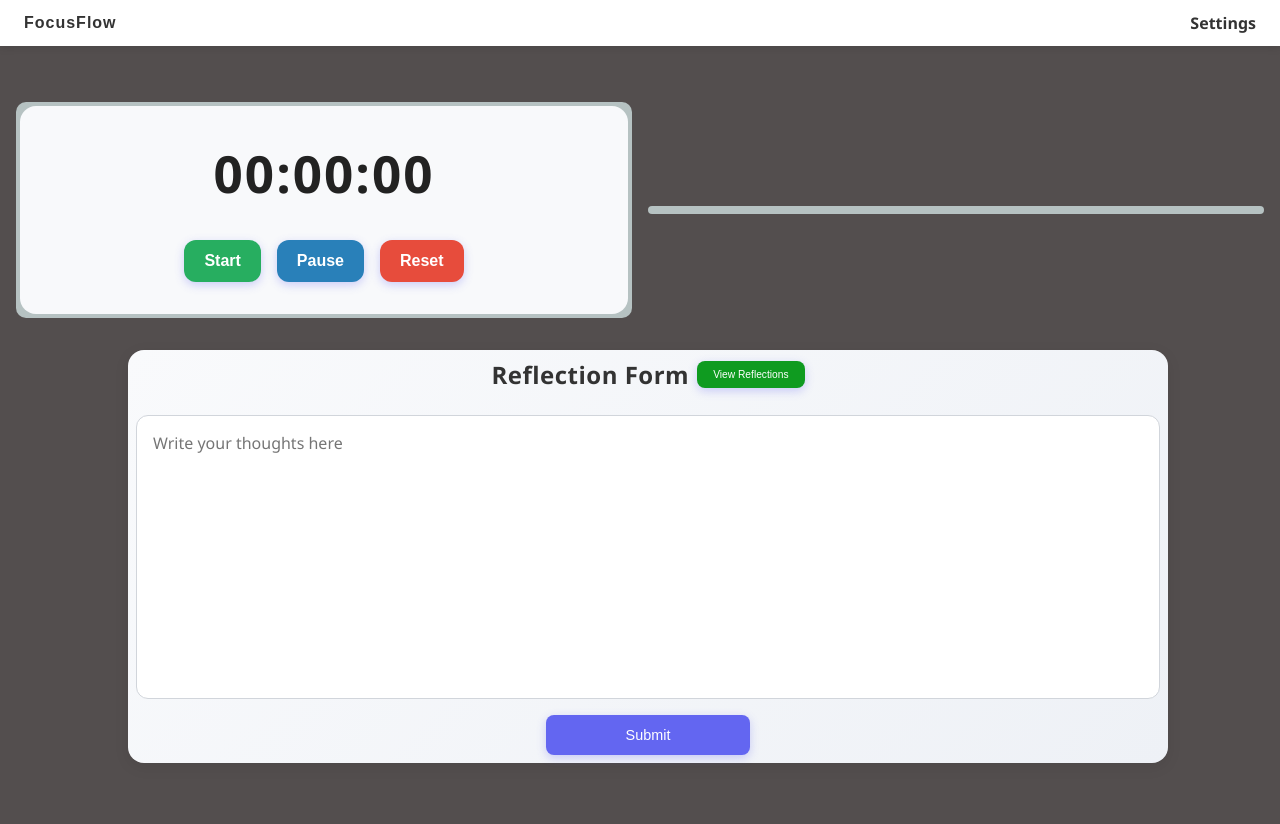
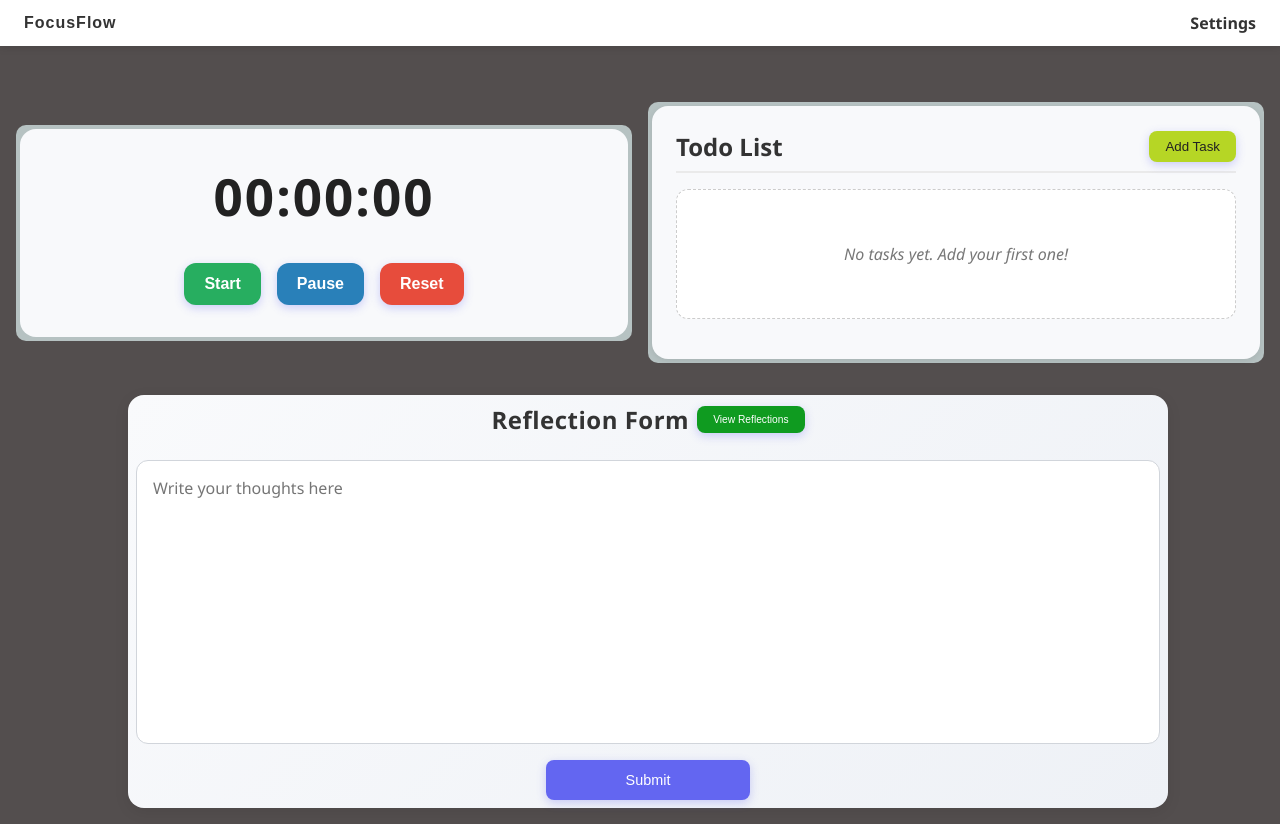
Before and after one commit to Muelvzz/FocusFlow, a React (Vite) app in the folder frontend/: page / in a window 1280 px wide. Before the commit the page ends 800 px from the top, so only its background shows below. Built offline with nearby package versions, Linux system fonts and the light colour scheme.

Commit message:
todolist section v.1

```diff
--- a/frontend/src/sections-css/timer.css
+++ b/frontend/src/sections-css/timer.css
@@ -6,11 +6,6 @@
     background: #f8f9fb;
     border-radius: 1rem;
     padding: 2rem 1.5rem;
-}
-
-.timer-container:hover {
-    transform: translateY(-2px);
-    box-shadow: 0 6px 20px rgba(0, 0, 0, 0.15);
 }
 
 .timer-display h1 {
--- /dev/null
+++ b/frontend/src/sections-css/todolist.css
@@ -0,0 +1,115 @@
+/* Main Container */
+.todolist-container {
+    background: #f8f9fb;
+    border-radius: 1rem;
+    padding: 1.5rem;
+    color: #222;
+    box-shadow: 0 2px 6px rgba(0, 0, 0, 0.08);
+    display: flex;
+    flex-direction: column;
+    gap: 1rem;
+    transition: all 0.3s ease;
+}
+
+/* Header */
+.todolist-header {
+    display: flex;
+    justify-content: space-between;
+    align-items: center;
+    border-bottom: 2px solid #eaeaea;
+    padding-bottom: 0.5rem;
+}
+
+.todolist-header h2 {
+    font-size: 1.5rem;
+    font-weight: 600;
+    color: #333;
+}
+
+/* Add Task Button */
+.add-task-btn {
+    background-color: #b6d625;
+    border: none;
+    padding: 0.5rem 1rem;
+    border-radius: 0.5rem;
+    color: #222;
+    font-weight: 500;
+    cursor: pointer;
+    transition: all 0.3s ease;
+}
+
+.add-task-btn:hover {
+    background-color: #a2c11f;
+    transform: scale(1.05);
+}
+
+/* Input Container */
+.todolist-input-container {
+    margin-top: 0.8rem;
+    display: flex;
+    gap: 0.75rem;
+    align-items: center;
+    width: 100%;
+    animation: fadeIn 0.3s ease-in;
+}
+
+/* Input Field */
+.todolist-input {
+    width: 100%;
+    padding: 0.6rem 1rem;
+    border: 1.5px solid #ccc;
+    border-radius: 0.5rem;
+    outline: none;
+    font-size: 0.95rem;
+    transition: border 0.2s ease;
+}
+
+.todolist-input:focus {
+    border-color: #b6d625;
+    box-shadow: 0 0 4px rgba(182, 214, 37, 0.4);
+}
+
+/* Add Button */
+.add-btn {
+    background-color: #27ae60;
+    color: #fff;
+    border: none;
+    padding: 0.6rem 1rem;
+    font-size: 0.9rem;
+    font-weight: 500;
+    border-radius: 0.5rem;
+    cursor: pointer;
+    transition: all 0.3s ease;
+}
+
+.add-btn:hover {
+    background-color: #219150;
+    transform: scale(1.05);
+}
+
+/* Content Section */
+.todolist-content {
+    min-height: 6rem;
+    display: flex;
+    align-items: center;
+    justify-content: center;
+    border: 1.5px dashed #ccc;
+    border-radius: 0.75rem;
+    background: #fff;
+    color: #777;
+    font-style: italic;
+    padding: 1rem;
+}
+
+/* Footer */
+.todolist-footer {
+    text-align: right;
+    font-size: 0.85rem;
+    color: #888;
+}
+
+/* Animations */
+@keyframes fadeIn {
+    from { opacity: 0; transform: translateY(-5px); }
+    to { opacity: 1; transform: translateY(0); }
+}
--- a/frontend/src/sections/MainDashboard.jsx
+++ b/frontend/src/sections/MainDashboard.jsx
@@ -1,5 +1,6 @@
 import Timer from './Timer'
 import Reflection from './Reflection'
+import TodoList from './TodoList'
 import '../sections-css/main-dashboard.css'
 
 export default function MainDashboard() {
@@ -10,6 +11,7 @@ export default function MainDashboard() {
                     <Timer/>
                 </div>
                 <div className="right-panel">
+                    <TodoList/>
                 </div>
             </div>
             <div className="bottom-panel">
--- a/frontend/src/sections/Reflection.jsx
+++ b/frontend/src/sections/Reflection.jsx
@@ -56,18 +56,19 @@ export default function Reflection() {
         }
     }
 
+    // editing certain entries in the modal
     const handleEditClick = (index) => {
         setEditIndex(index)
         setEditValue(inputList[index])
         setShowEditModal(true)
     }
 
-    // tracks the input of the user in the form
+    // tracks the edit input of the user
     const handleUpdateChange = (e) => {
         setEditValue(e.target.value)
     }
 
-    // handles the input of the user when they press 'submit'
+    // handles the edit input of the user when they press 'submit'
     const handleUpdate = (e) => {
         e.preventDefault();
 
--- /dev/null
+++ b/frontend/src/sections/TodoList.jsx
@@ -0,0 +1,41 @@
+import { useState } from 'react'
+import '../sections-css/todolist.css'
+
+export default function TodoList() {
+    const [addButton, setAddButton] = useState(false)
+
+    return (
+        <div className="todolist-container">
+            <div className="todolist-header">
+                <div className="left-header">
+                    <h2>Todo List</h2>
+                </div>
+                <div className="right-header">
+                    <button
+                        className="add-task-btn"
+                        onClick={() => setAddButton(!addButton)}
+                    >
+                        {addButton ? "Hide Panel" : "Add Task"}
+                    </button>
+                </div>
+            </div>
+
+            {addButton && (
+                <div className="todolist-input-container">
+                    <input
+                        type="text"
+                        placeholder="Enter your task..."
+                        className="todolist-input"
+                    />
+                    <button className="add-btn">Add</button>
+                </div>
+            )}
+
+            <div className="todolist-content">
+                <p className="empty-state">No tasks yet. Add your first one!</p>
+            </div>
+
+            <div className="todolist-footer"></div>
+        </div>
+    )
+}
```
